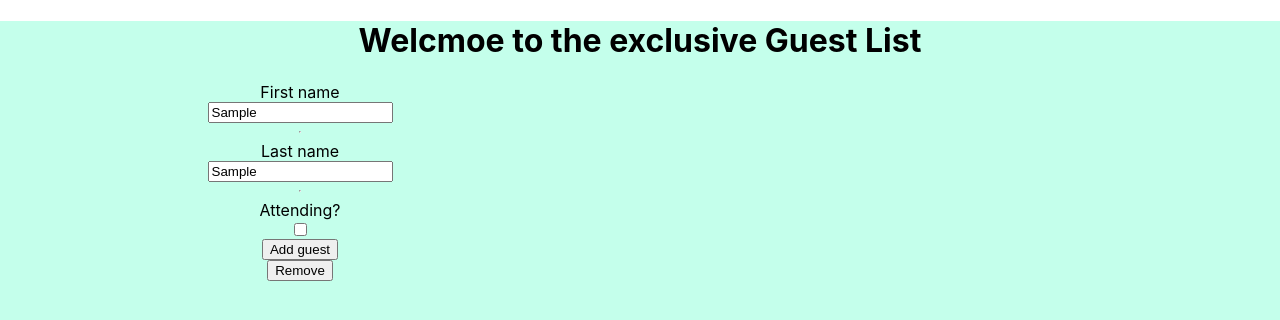
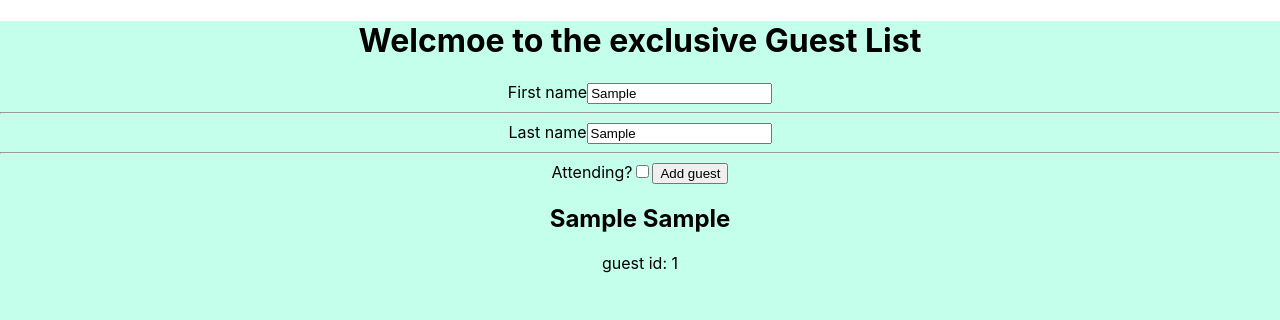
Before and after one commit to RavidEf/react-guest-list-ravid, a React app: page / in a window 1280 px wide. Both pictures are taken after typing "Sample", "Sample" into the empty fields and a click on the button "Add guest". Shown: the top 320 px of the page. Built offline with nearby package versions, Linux system fonts and the light colour scheme; the HTML template or start-up script is replaced by a standard one.

Commit message:
Add functionality to add new guets with the input fields also when a user presses on enter

```diff
--- a/src/App.js
+++ b/src/App.js
@@ -2,28 +2,48 @@ import './App.css';
 import { useEffect, useState } from 'react';
 
 export default function App() {
+  const [guests, setGuests] = useState([]);
   const [guestFName, setGuestFName] = useState([]);
   const [guestLName, setGuestLName] = useState([]);
   const [attending, setAttending] = useState(false);
 
+  function createNewGuests() {
+    setGuests([
+      ...guests,
+      {
+        firstName: guestFName,
+        lastName: guestLName,
+        id: guests.length > 0 ? guests[guests.length - 1].id + 1 : 1,
+        attending: attending,
+      },
+    ]);
+  }
+
   return (
-    <div className="App">
-      <h1>Welcmoe to the exclusive Guest List</h1>
-      <form onSubmit={(event) => event.preventDefault()}>
-        <div>
+    <main className="App">
+      <div>
+        <h1>Welcmoe to the exclusive Guest List</h1>
+        <form
+          onSubmit={(event) => {
+            event.preventDefault();
+            createNewGuests();
+          }}
+        >
           <label> First name</label>
           <input
-            type="text"
             value={guestFName}
-            onChange={(event) => setGuestFName(event.currentTarget.value)}
+            onChange={(event) => {
+              setGuestFName(event.currentTarget.value);
+            }}
           />
           <hr />
 
           <label> Last name</label>
           <input
-            type="text"
             value={guestLName}
-            onChange={(event) => setGuestLName(event.currentTarget.value)}
+            onChange={(event) => {
+              setGuestLName(event.currentTarget.value);
+            }}
           />
           <hr />
 
@@ -36,10 +56,30 @@ export default function App() {
             }}
           />
 
-          <button> Add guest</button>
-          <button> Remove</button>
-        </div>
-      </form>
-    </div>
+          <button
+            onKeyDown={(e) => {
+              if (e.key === 'Enter') {
+                createNewGuests();
+              }
+            }}
+          >
+            Add guest
+          </button>
+        </form>
+      </div>
+      <div>
+        {guests.map((guest) => {
+          return (
+            <div key={`guest-${guest.id}`}>
+              <h2>
+                {guest.firstName} {guest.lastName}
+              </h2>
+
+              <p>guest id: {guest.id}</p>
+            </div>
+          );
+        })}
+      </div>
+    </main>
   );
 }
```
Also changed, not shown: 1 other file (tests, documents, lock files or other folders).
